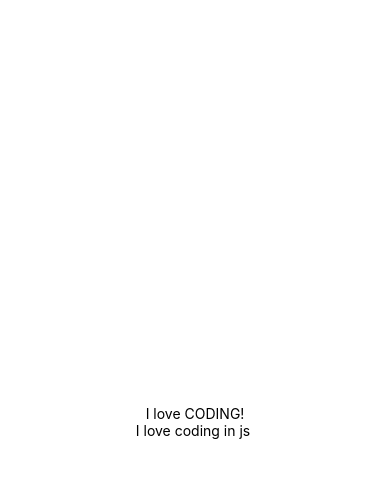
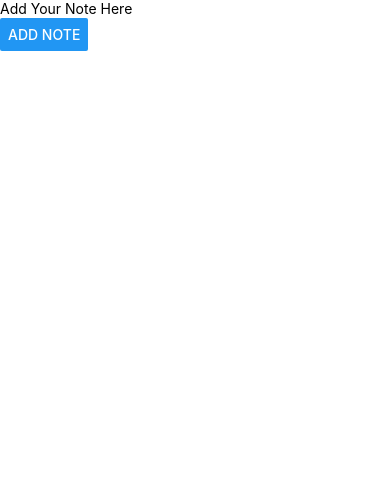
Before and after one commit to rendani99/AwesomeProject, a React Native app: screen / in a window 390 px wide. Shown: the top 478 px of the page. Built offline with nearby package versions, Linux system fonts and the light colour scheme.

Commit message:
add input type && Button

```diff
--- a/App.js
+++ b/App.js
@@ -1,21 +1,15 @@
-import { Text, View, StyleSheet } from 'react-native'
+import { Text, View, TextInput, Button, StyleSheet } from 'react-native'
 
 export default function App() {
   return (
-    <View style={styles.container}>
-      <Text>I love CODING!</Text>
-      <View>
-        <Text>I love coding in js </Text>
-      </View>
+    <View>
+      {/* to render input along with the button */}
+      <view>
+        <TextInput placeholder="Add Your Note Here " />
+        <Button title="Add Note" />
+      </view>
     </View>
   )
 }
 
-const styles = StyleSheet.create({
-  container: {
-    display: 'flex',
-    flex: 1,
-    justifyContent: 'center',
-    alignItems: 'center',
-  },
-})
+const styles = StyleSheet.create({})
```
